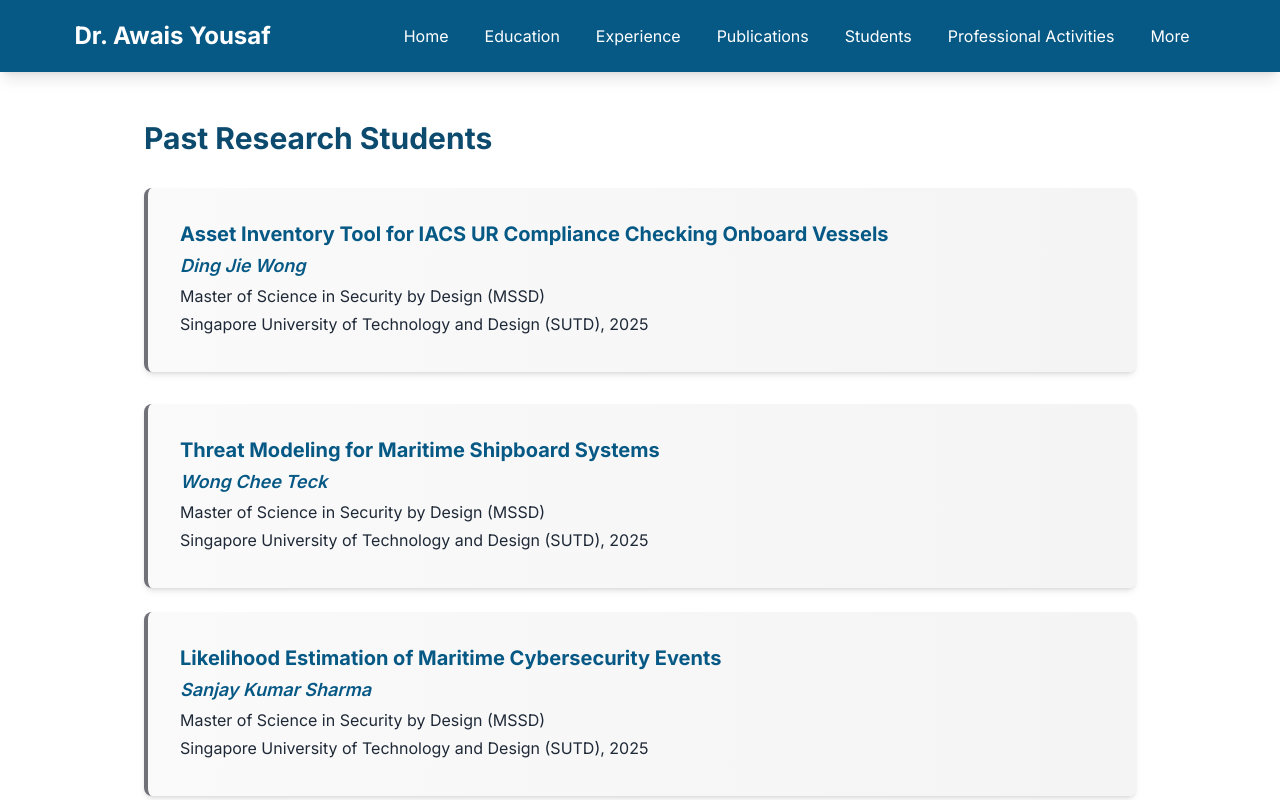
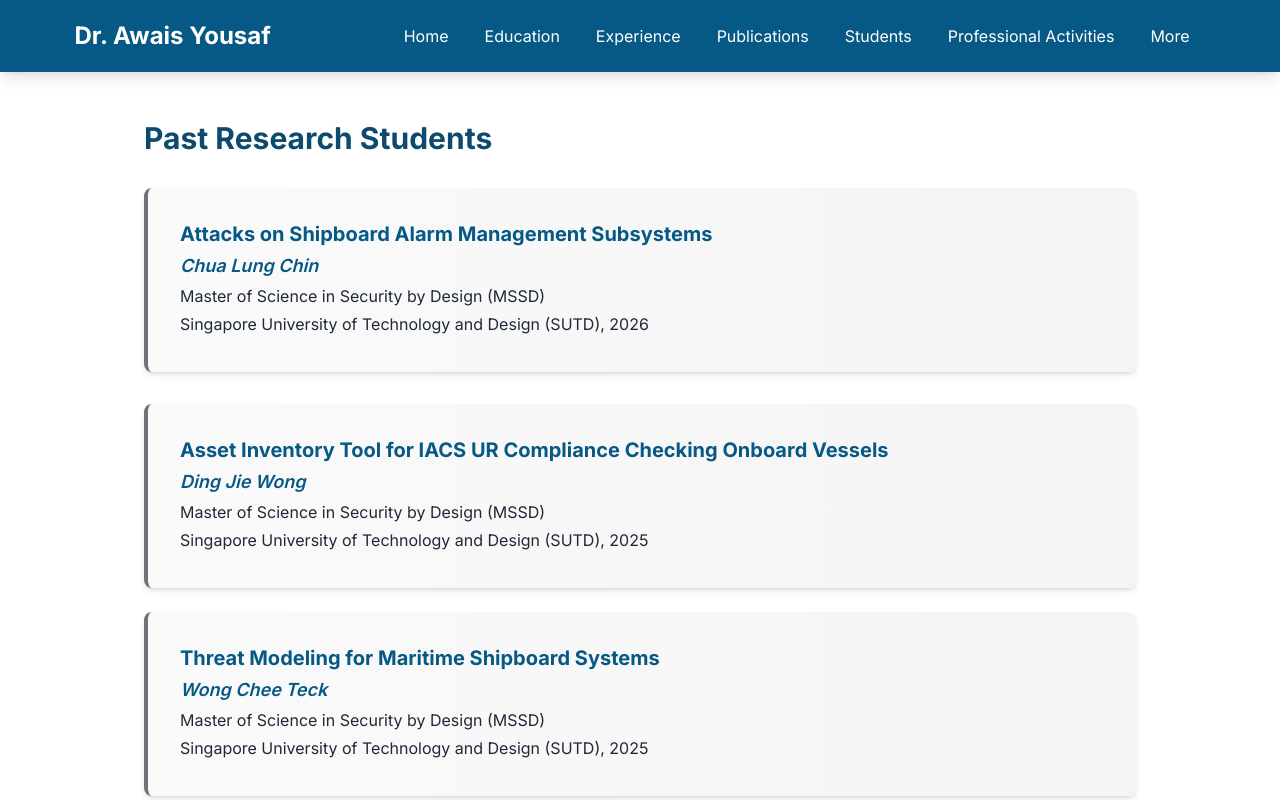
Before and after one commit to drawaisyousaf/drawaisyousaf.github.io, a Next.js app: page /past-students in a window 1280 px wide. Shown: the top 800 px of the page. Built offline with nearby package versions, Linux system fonts and the light colour scheme.

Commit message:
Update page.tsx
Added new MSSD student

```diff
--- a/src/app/past-students/page.tsx
+++ b/src/app/past-students/page.tsx
@@ -1,5 +1,12 @@
 export default function PastStudents() {
   const students = [
+    {
+      thesis: 'Attacks on Shipboard Alarm Management Subsystems',
+      name: 'Chua Lung Chin',
+      degree: 'Master of Science in Security by Design (MSSD)',
+      university: 'Singapore University of Technology and Design (SUTD)',
+      year: '2026',
+    },
     {
       thesis: 'Asset Inventory Tool for IACS UR Compliance Checking Onboard Vessels',
       name: 'Ding Jie Wong',
```
